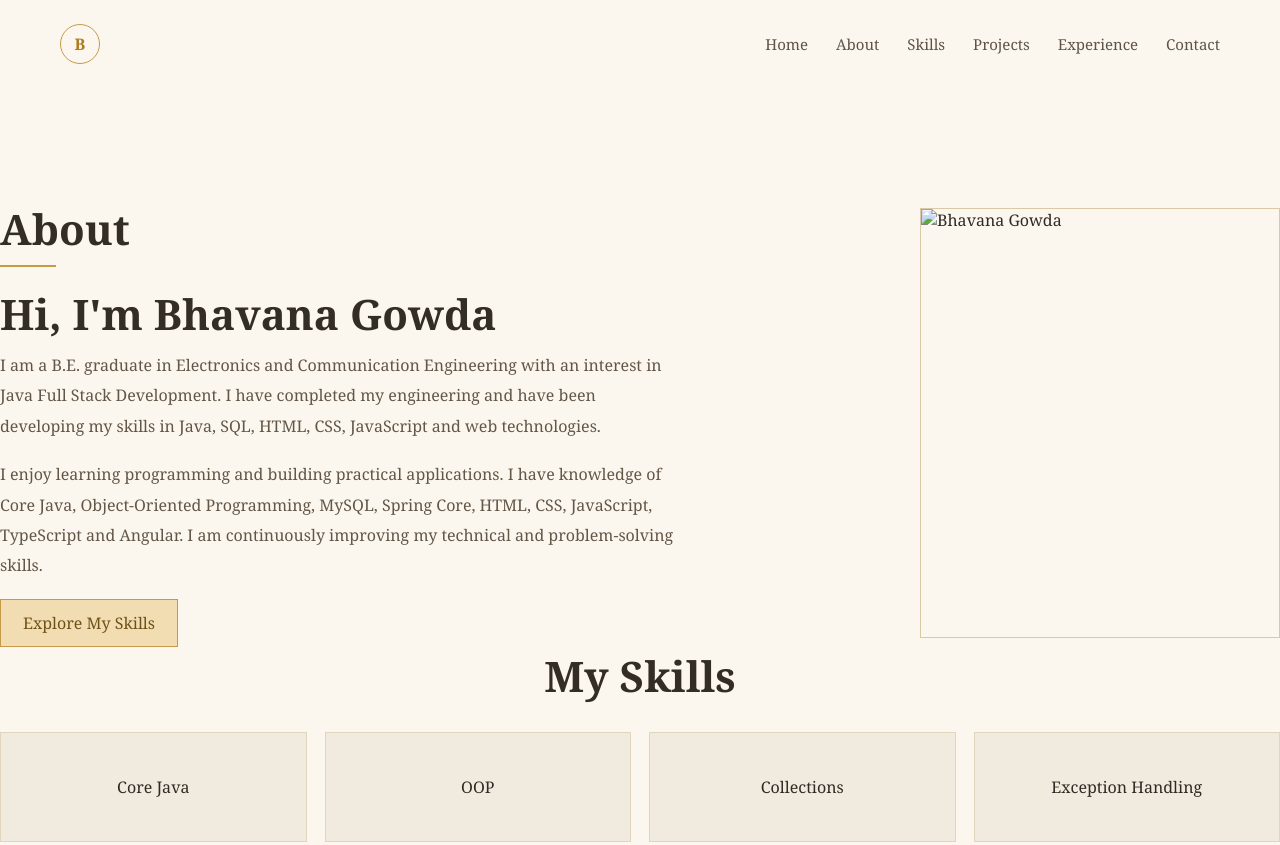
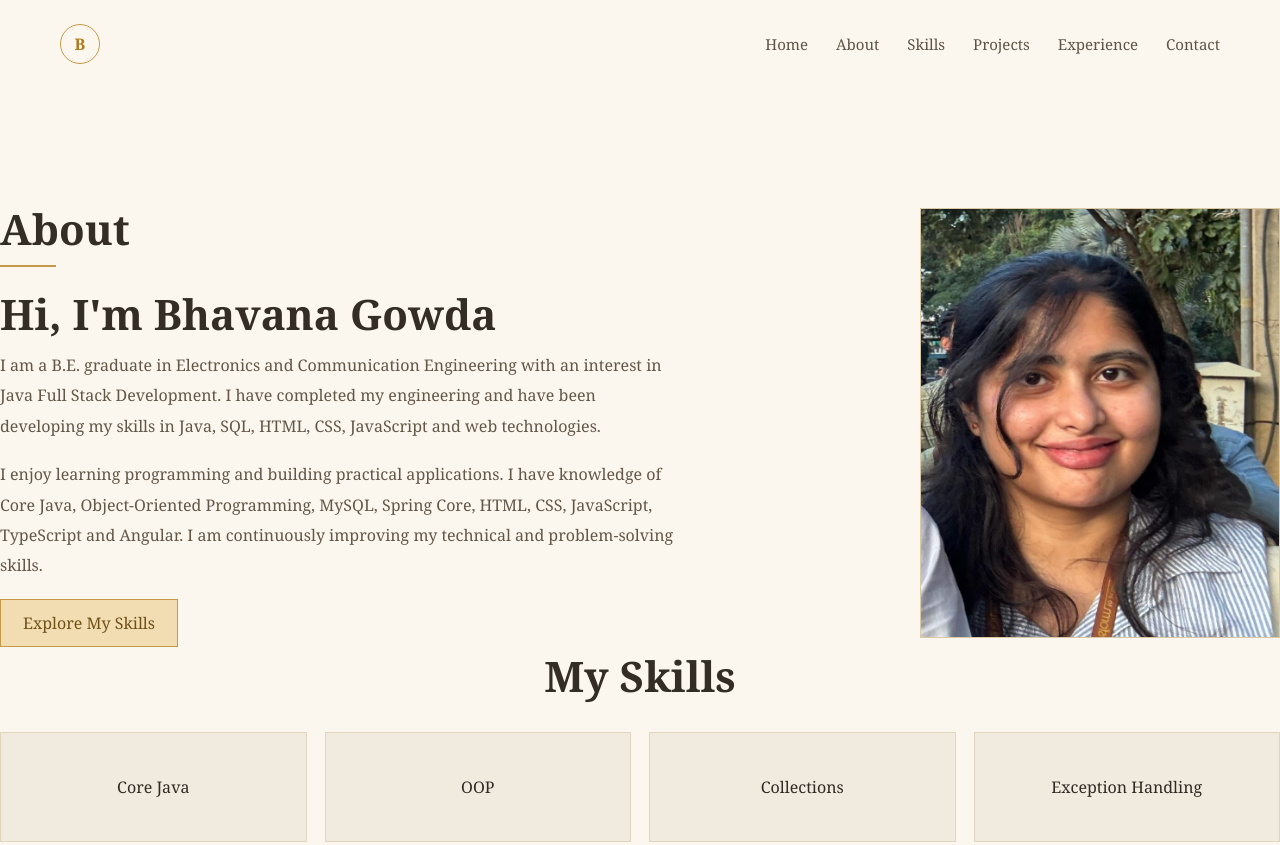
Before and after one commit to bhavanagowdaa21/Portfolio, a plain HTML site: page index.html in a window 1280 px wide. Shown: the top 845 px of the page. Drawn offline with Linux system fonts and the light colour scheme.

Commit message:
small changes

```diff
--- a/index.html
+++ b/index.html
@@ -61,7 +61,7 @@
 
         <div class="about-image-wrap">
 
-            <img src="profile.jpg" alt="Bhavana Gowda">
+            <img src="picture.jpeg" alt="Bhavana Gowda">
 
         </div>
 
```
Also changed, not shown: picture.jpeg (added).
